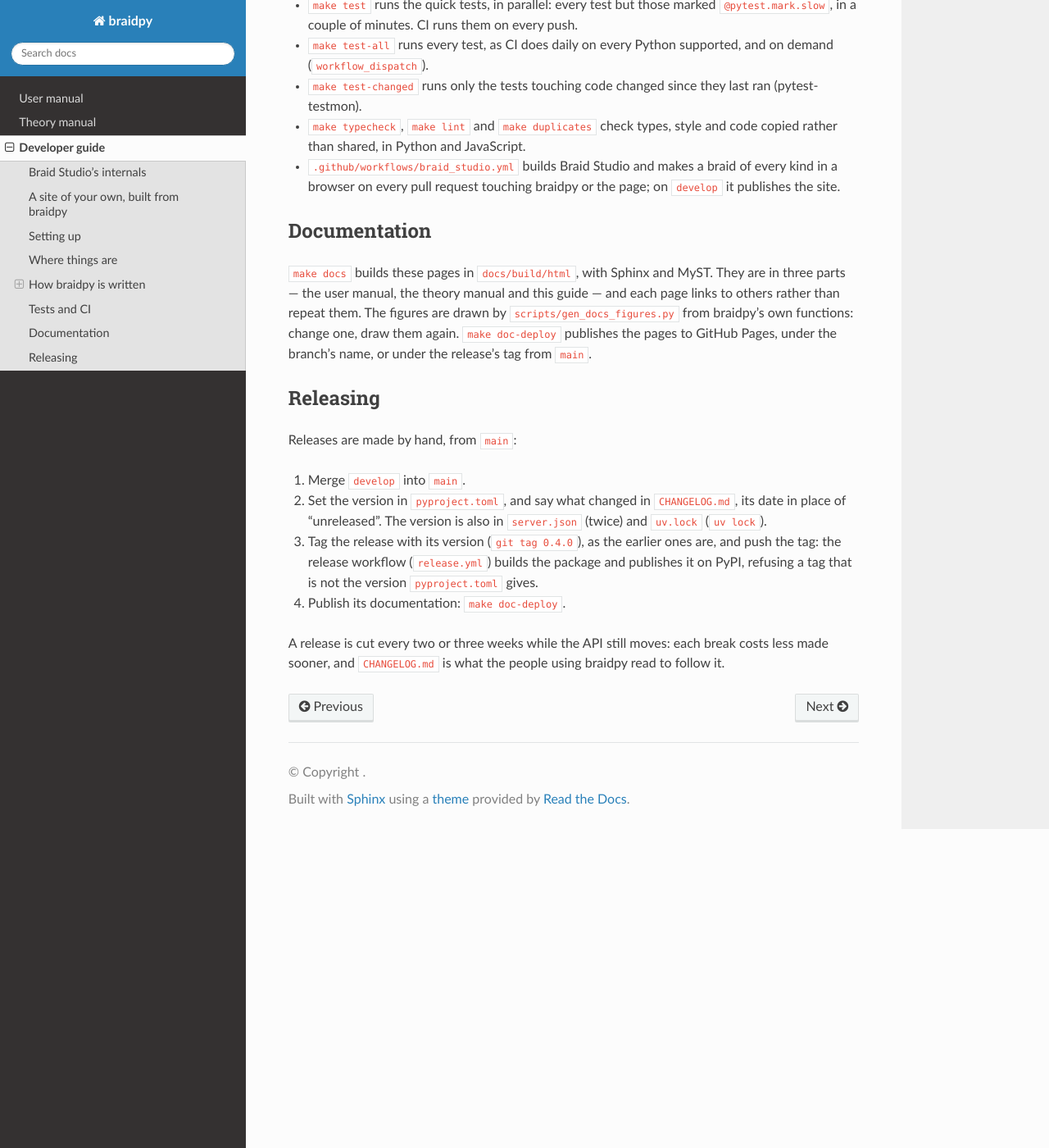
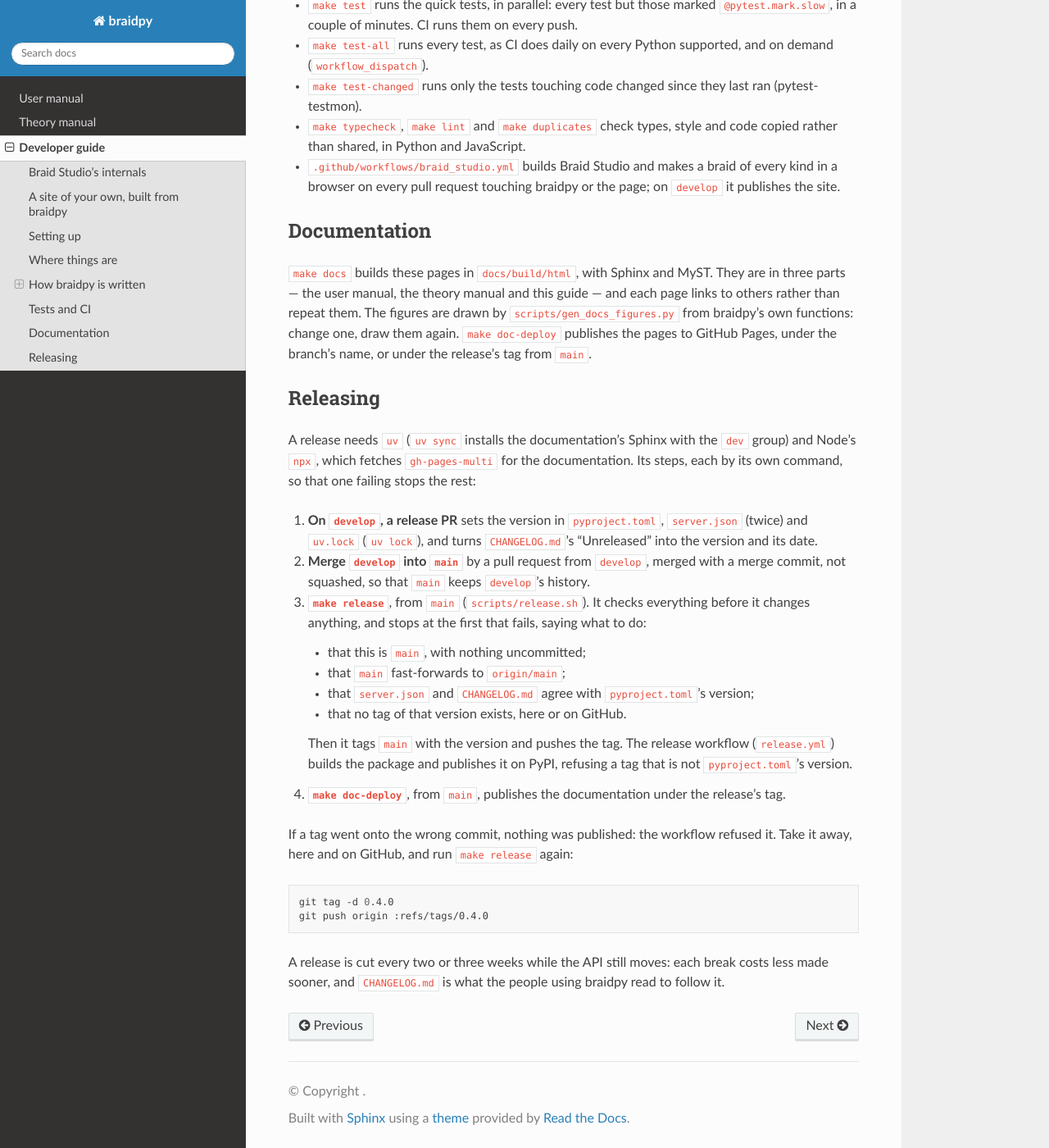
Before and after one commit to baptistelabat/braidpy, a Sphinx documentation site: the page built from docs/source/developer_guide.md, in a window 1280 px wide and 1400 px high, scrolled down 3313 px. Shown: the whole window at 82% size. Built offline with Sphinx 7.4.7 and the Read the Docs theme 3.1.0, drawn with Linux system fonts in a browser that asks for light colours.

Commit message:
make release: tag and push only once everything is checked (#210)
scripts/release.sh, run as make release from main, checks before it
changes anything: on main, nothing uncommitted, main fast-forwarding to
origin/main, server.json and CHANGELOG.md agreeing with pyproject.toml's
version, and no tag of it here or on GitHub. The first check that fails
stops it, saying what to do; then it tags and pushes, and release.yml
publishes. Tried in a scratch clone against a local bare origin: each
check stops it, and the last run tags and pushes.

make docs runs Sphinx in the project's environment (uv run), and make
doc-deploy fetches gh-pages-multi 0.2.0 itself (npx), as duplicates does
jscpd. The developer guide says the release steps, and how to take a tag
put on the wrong commit away.


Claude-Session: https://claude.ai/code/session_01CYC9b8qF7suj1VmAndqcRK

Co-authored-by: Claude <noreply@anthropic.com>

````diff
--- a/docs/source/developer_guide.md
+++ b/docs/source/developer_guide.md
@@ -81,17 +81,39 @@ the branch's name, or under the release's tag from `main`.
 
 ## Releasing
 
-Releases are made by hand, from `main`:
+A release needs `uv` (`uv sync` installs the documentation's Sphinx with the
+`dev` group) and Node's `npx`, which fetches `gh-pages-multi` for the
+documentation. Its steps, each by its own command, so that one failing
+stops the rest:
 
-1. Merge `develop` into `main`.
-2. Set the version in `pyproject.toml`, and say what changed in
-   `CHANGELOG.md`, its date in place of "unreleased".
-   The version is also in `server.json` (twice) and `uv.lock` (`uv lock`).
-3. Tag the release with its version (`git tag 0.4.0`), as the earlier ones
-   are, and push the tag: the release workflow (`release.yml`) builds the
-   package and publishes it on PyPI, refusing a tag that is not the version
-   `pyproject.toml` gives.
-4. Publish its documentation: `make doc-deploy`.
+1. **On `develop`, a release PR** sets the version in `pyproject.toml`,
+   `server.json` (twice) and `uv.lock` (`uv lock`), and turns `CHANGELOG.md`'s
+   "Unreleased" into the version and its date.
+2. **Merge `develop` into `main`** by a pull request from `develop`, merged
+   with a merge commit, not squashed, so that `main` keeps `develop`'s
+   history.
+3. **`make release`**, from `main` (`scripts/release.sh`). It checks
+   everything before it changes anything, and stops at the first that
+   fails, saying what to do:
+   - that this is `main`, with nothing uncommitted;
+   - that `main` fast-forwards to `origin/main`;
+   - that `server.json` and `CHANGELOG.md` agree with `pyproject.toml`'s
+     version;
+   - that no tag of that version exists, here or on GitHub.
+
+   Then it tags `main` with the version and pushes the tag. The release
+   workflow (`release.yml`) builds the package and publishes it on PyPI,
+   refusing a tag that is not `pyproject.toml`'s version.
+4. **`make doc-deploy`**, from `main`, publishes the documentation under the
+   release's tag.
+
+If a tag went onto the wrong commit, nothing was published: the workflow
+refused it. Take it away, here and on GitHub, and run `make release` again:
+
+```sh
+git tag -d 0.4.0
+git push origin :refs/tags/0.4.0
+```
 
 A release is cut every two or three weeks while the API still moves: each
 break costs less made sooner, and `CHANGELOG.md` is what the people using
````
Also changed, not shown: CHANGELOG.md (+9 -0 lines), 2 other files.
